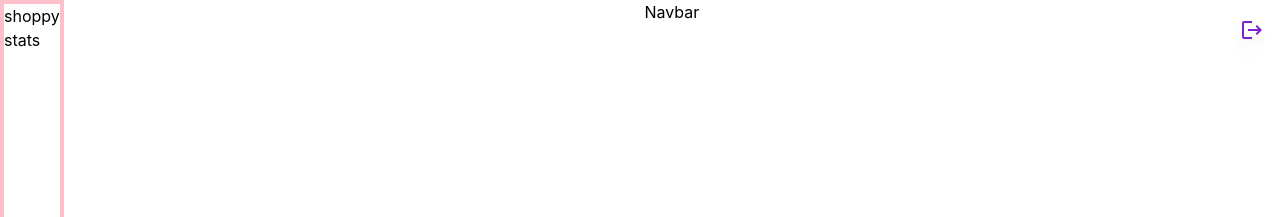
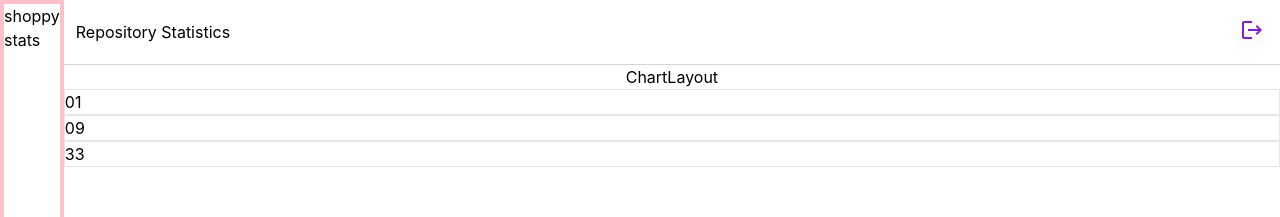
Before and after one commit to hafeefas/Gitnalysis_FE, a React (Create React App) app: page / in a window 1280 px wide. Shown: the top 217 px of the page. Built offline with nearby package versions, Linux system fonts and the light colour scheme.

Commit message:
did some work on layout of site and beginning to practice testing

```diff
--- a/src/App.css
+++ b/src/App.css
@@ -1,38 +1,3 @@
 .App {
   text-align: center;
 }
-
-.App-logo {
-  height: 40vmin;
-  pointer-events: none;
-}
-
-@media (prefers-reduced-motion: no-preference) {
-  .App-logo {
-    animation: App-logo-spin infinite 20s linear;
-  }
-}
-
-.App-header {
-  background-color: #282c34;
-  min-height: 100vh;
-  display: flex;
-  flex-direction: column;
-  align-items: center;
-  justify-content: center;
-  font-size: calc(10px + 2vmin);
-  color: white;
-}
-
-.App-link {
-  color: #61dafb;
-}
-
-@keyframes App-logo-spin {
-  from {
-    transform: rotate(0deg);
-  }
-  to {
-    transform: rotate(360deg);
-  }
-}
--- a/src/App.js
+++ b/src/App.js
@@ -27,11 +27,13 @@ function App() {
           </div>
 
           <div className={activeMenu ? "md:ml-72 w-full" : "w-full flex-2"}>
-            <div className='fixed md:static bg-main-bg navbar w-full bg-white'>
-              Navbar
+            <div className='fixed md:static bg-main-bg navbar w-full bg-white text-left border-b border-gray-300 pt-5 pb-5 pl-3'>
+              Repository Statistics
             </div>
+            <ChartLayout/>
           </div>
         </div>
+
 
         <Routes>
           {/* Dashboard */}
@@ -39,6 +41,7 @@ function App() {
 
           {/* components */}
           <Route path="toolbarlayout" element={<ToolbarLayout />} />
+          {/* <Route path="chartlayout" element={<ChartLayout/>}/> */}
         </Routes>
       </Router>
 
--- a/src/layouts/ChartLayout.jsx
+++ b/src/layouts/ChartLayout.jsx
@@ -5,7 +5,16 @@ const ChartLayout = () => {
     //gonna have all chart component
     //going to have all the graphs, etc
     //will have all dropdowns and buttons
-    <div>ChartLayout</div>
+    <div className=''>
+      ChartLayout
+      <div className="border col-span-2 p-4 bg-blue-300 flex items-start">01</div>
+        <div className="border col-span-2 p-4 bg-green-300 flex items-center">09</div>
+        <div className="border col-span-2 p-4 bg-red-300 flex items-end">33</div>
+        {/* <div className="border grid-cols-3" >33</div>
+        <div className="border col-span-2">f</div>
+        <div className="border col-span-2">hello</div> */}
+      </div>
+
     //make a css grid or layou
   )
 }
--- a/src/pages/Home.jsx
+++ /dev/null
@@ -1,11 +0,0 @@
-import React from 'react'
-
-function Home() {
-  return (
-    <div>
-        {/* Home */}
-    </div>
-  )
-}
-
-export default Home
```
Also changed, not shown: 1 other file (tests, documents, lock files or other folders).
